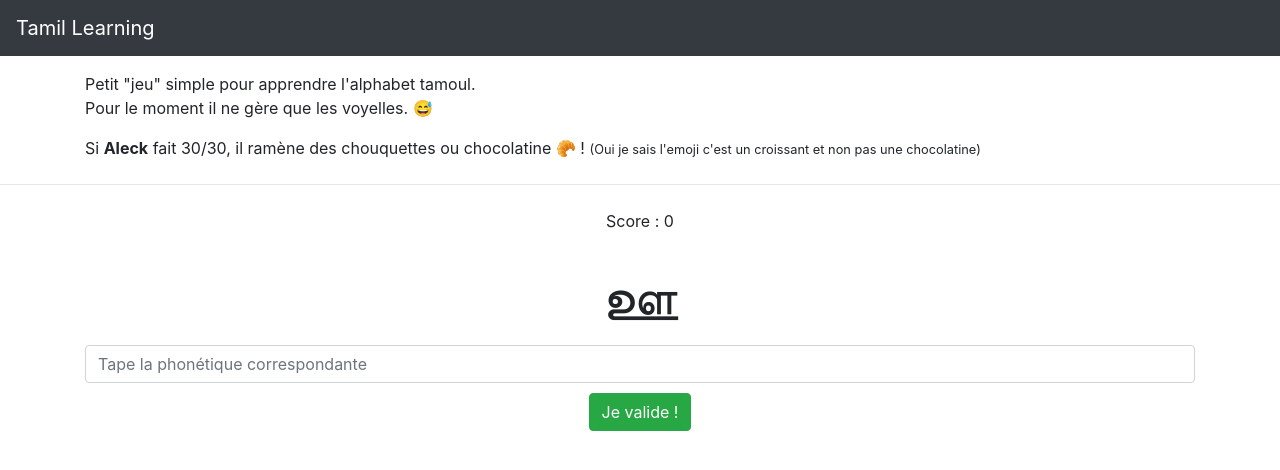
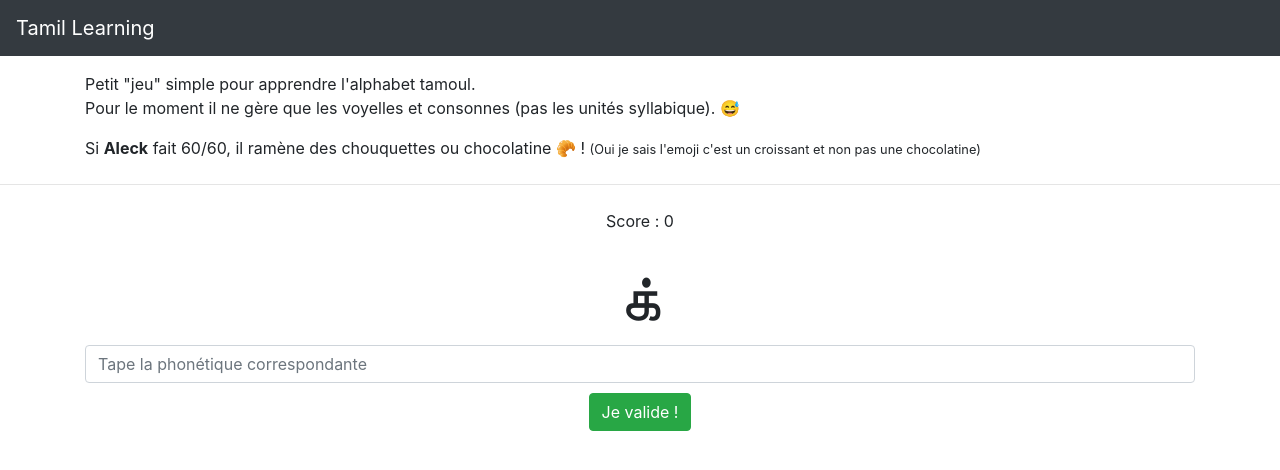
Before and after one commit to mowglicode/tamil-game, a plain HTML site: page index.html in a window 1280 px wide. Drawn offline with nearby package versions, Linux system fonts and the light colour scheme.

Commit message:
added consonant

```diff
--- a/index.html
+++ b/index.html
@@ -16,10 +16,10 @@
     <div class="container mt-3">
         <p>
             Petit "jeu" simple pour apprendre l'alphabet tamoul. <br>
-            Pour le moment il ne gère que les voyelles. 😅
+            Pour le moment il ne gère que les voyelles et consonnes (pas les unités syllabique). 😅
         </p>
         <p>
-            Si <strong>Aleck</strong> fait 30/30, il ramène des chouquettes ou chocolatine 🥐 !
+            Si <strong>Aleck</strong> fait 60/60, il ramène des chouquettes ou chocolatine 🥐 !
             <small>(Oui je sais l'emoji c'est un croissant et non pas une chocolatine)</small>
         </p>
     </div>
--- a/main.js
+++ b/main.js
@@ -1,5 +1,5 @@
 $(document).ready(function () {
-    const vowels = [
+    const letters = [
         { tl: 'அ', fr: 'a' },
         { tl: 'ஆ', fr: 'aa' },
         { tl: 'இ', fr: 'i' },
@@ -11,14 +11,31 @@ $(document).ready(function () {
         { tl: 'ஐ', fr: 'ai' },
         { tl: 'ஒ', fr: 'o' },
         { tl: 'ஓ', fr: 'oa' },
-        { tl: 'ஔ', fr: 'au' }
+        { tl: 'ஔ', fr: 'au' },
+        { tl: 'க்', fr: 'k' },
+        { tl: 'ங்', fr: 'n' },
+        { tl: 'ச்', fr: 'c' },
+        { tl: 'ஞ்', fr: 'n' },
+        { tl: 'ட்', fr: 't' },
+        { tl: 'ண்', fr: 'n' },
+        { tl: 'த்', fr: 't' },
+        { tl: 'ந்', fr: 'n' },
+        { tl: 'ப்', fr: 'p' },
+        { tl: 'ம்', fr: 'm' },
+        { tl: 'ய்', fr: 'y' },
+        { tl: 'ர்', fr: 'r' },
+        { tl: 'ல்', fr: 'l' },
+        { tl: 'வ்', fr: 'v' },
+        { tl: 'ழ்', fr: 'j' },
+        { tl: 'ள்', fr: 'l' },
+        { tl: 'ன்', fr: 'n' }
     ];
 
-    let random = Math.floor(Math.random() * vowels.length);
+    let random = Math.floor(Math.random() * letters.length);
 
-    function getVowels(vowels, random) {
+    function getletters(letters, random) {
 
-        let vowel = vowels[random];
+        let letter = letters[random];
         let score = 0;
         let counter = 0;
 
@@ -26,38 +43,30 @@ $(document).ready(function () {
             let input = $('input').val();
             input = input.toLowerCase();
             e.preventDefault();
-            if (input === vowel.fr) {
+            if (input === letter.fr) {
                 $('.message').removeClass('text-danger');
                 $('.message').addClass('text-success');
                 $('.message').text('Bonne réponse !');
                 score += 1;
             } else {
-                $('.message').toggleClass('text-success');
-                $('.message').toggleClass('text-danger');
-                $('.message').text('Mauvaise réponse 😔 ' + vowel.tl + ' : ' + vowel.fr);
+                $('.message').removeClass('text-success');
+                $('.message').addClass('text-danger');
+                $('.message').text('Mauvaise réponse 😔 ' + letter.tl + ' : ' + letter.fr);
             }
             $('input').val('');
             counter += 1;
-            random = Math.floor(Math.random() * vowels.length);
-            vowel = vowels[random];
-            $('#wrapper #tl-letter').text(vowel.tl);
+            random = Math.floor(Math.random() * letters.length);
+            letter = letters[random];
+            $('#wrapper #tl-letter').text(letter.tl);
             $('#wrapper #score').text(score + '/' + counter);
         });
 
 
 
     }
-    $('#wrapper #tl-letter').text(vowels[random].tl);
-    getVowels(vowels, random);
-    /*
-        let random = Math.floor(Math.random() * vowels.length);
-        $('#wrapper span').text(vowels[random].tl);
+    $('#wrapper #tl-letter').text(letters[random].tl);
+    getletters(letters, random);
 
-        $('button').click(function(e){
-            let input = $('input').val();
-            e.preventDefault();
-            if(input ===)
-        });*/
 
 
 });
```
